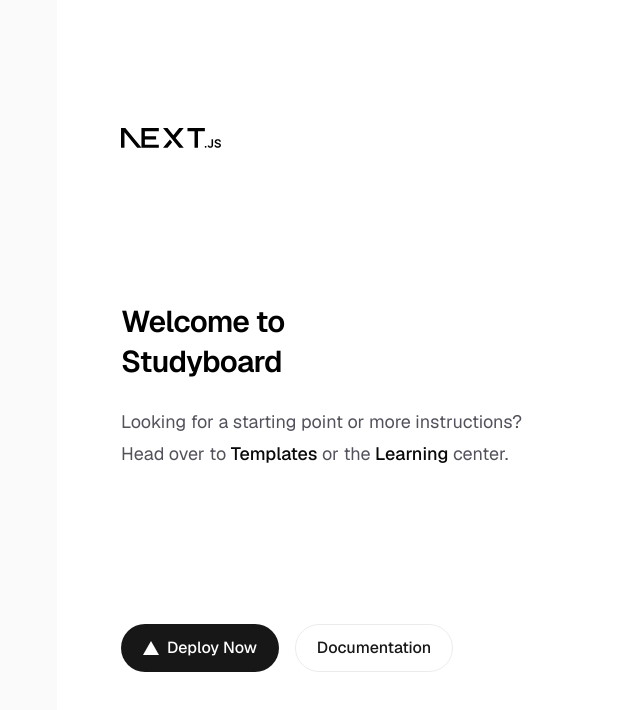
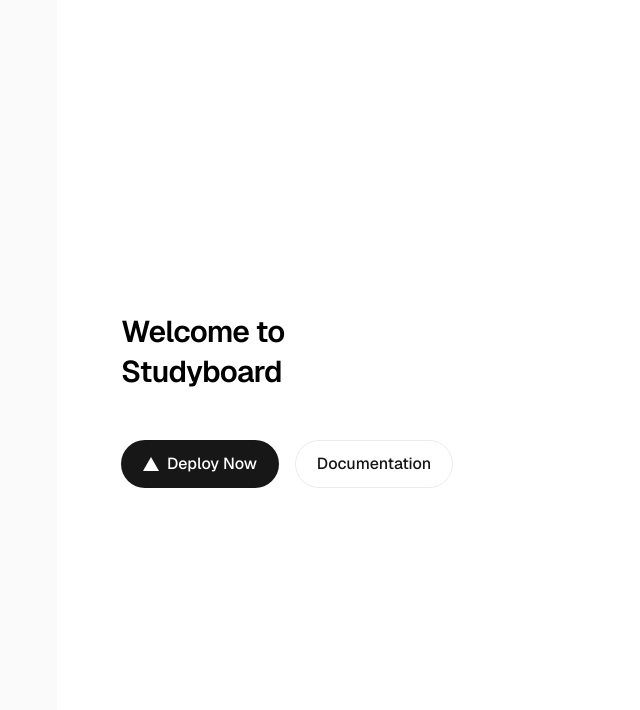
Before and after one commit to angelcabanglan/studyboard, a Next.js app: page / in a window 1280 px wide. Shown: the top 710 px of the page, without its empty margins (199-839 px from the left). Built offline with nearby package versions, Linux system fonts and the light colour scheme.

Commit message:
Initial commit: StudyBoard project scaffolded

```diff
--- a/app/page.tsx
+++ b/app/page.tsx
@@ -2,38 +2,14 @@
 
 export default function Home() {
   return (
-    <div className="flex flex-col flex-1 items-center justify-center bg-zinc-50 font-sans dark:bg-black">
-      <main className="flex flex-1 w-full max-w-3xl flex-col items-center justify-between py-32 px-16 bg-white dark:bg-black sm:items-start">
-        <Image
-          className="dark:invert"
-          src="/next.svg"
-          alt="Next.js logo"
-          width={100}
-          height={20}
-          priority
-        />
+    <div className="flex flex-col flex-1 items-center justify-center bg-zinc-50 font-sans dark:bg-black min-h-screen">
+      <main className="flex flex-1 w-full max-w-3xl flex-col items-center justify-center gap-12 py-32 px-16 bg-white dark:bg-black sm:items-start">
         <div className="flex flex-col items-center gap-6 text-center sm:items-start sm:text-left">
           <h1 className="max-w-xs text-3xl font-semibold leading-10 tracking-tight text-black dark:text-zinc-50">
             Welcome to Studyboard
           </h1>
-          <p className="max-w-md text-lg leading-8 text-zinc-600 dark:text-zinc-400">
-            Looking for a starting point or more instructions? Head over to{" "}
-            <a
-              href="https://vercel.com/templates?framework=next.js&utm_source=create-next-app&utm_medium=appdir-template-tw&utm_campaign=create-next-app"
-              className="font-medium text-zinc-950 dark:text-zinc-50"
-            >
-              Templates
-            </a>{" "}
-            or the{" "}
-            <a
-              href="https://nextjs.org/learn?utm_source=create-next-app&utm_medium=appdir-template-tw&utm_campaign=create-next-app"
-              className="font-medium text-zinc-950 dark:text-zinc-50"
-            >
-              Learning
-            </a>{" "}
-            center.
-          </p>
         </div>
+
         <div className="flex flex-col gap-4 text-base font-medium sm:flex-row">
           <a
             className="flex h-12 w-full items-center justify-center gap-2 rounded-full bg-foreground px-5 text-background transition-colors hover:bg-[#383838] dark:hover:bg-[#ccc] md:w-[158px]"
```
